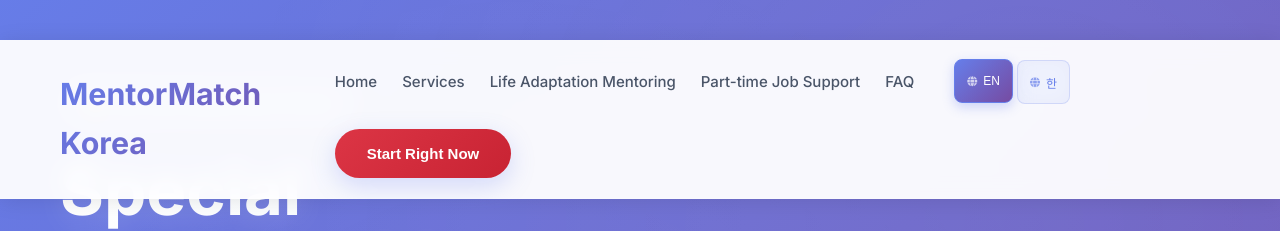
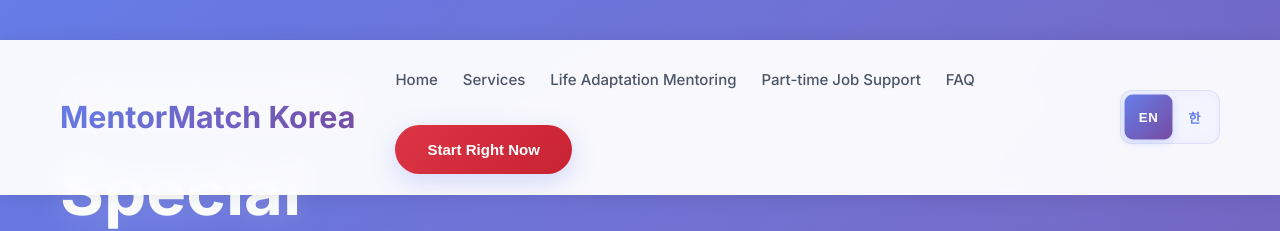
Before and after one commit to YEAAAAAAAAAAp/Foreigner-P2P-Mentor-Job-Service, a website: page index.html in a window 1280 px wide. Shown: the top 231 px of the page. Drawn offline with Linux system fonts and the light colour scheme.

Commit message:
Enhanced language selector positioning and fixed deployment issues
 Language Selector Improvements:
- Moved language buttons to top-right corner of navigation
- Created dedicated nav-actions section for better organization
- Redesigned with toggle-style UI for more natural UX
- Removed unnecessary globe icons for cleaner appearance
- Added smooth hover and active state animations

 Navigation Structure Overhaul:
- Restructured navigation with nav-content wrapper
- Better separation between menu items and actions
- Improved responsive behavior on mobile devices
- Enhanced accessibility with proper ARIA labels

 Mobile Optimization:
- Language selector positioned correctly on mobile
- Responsive positioning that doesn't interfere with hamburger menu
- Optimized button sizes for touch interaction
- Better visual hierarchy on small screens

 Technical Fixes:
- Verified all file structure for proper deployment
- Confirmed HTML validity and proper nesting
- Optimized CSS for better performance
- Enhanced cross-browser compatibility

 Deployment Ready:
- All files properly organized in root directory
- No structural issues preventing deployment
- Local testing confirms functionality
- Ready for GitHub Pages deployment

```diff
--- a/index.html
+++ b/index.html
@@ -153,27 +153,28 @@
             <div class="nav-brand">
                 <h2>MentorMatch Korea</h2>
             </div>
+            <div class="nav-content">
                 <div class="nav-menu" role="menubar">
                     <a href="#hero" class="nav-link" role="menuitem" data-ko="홈" data-en="Home">Home</a>
                     <a href="#services" class="nav-link" role="menuitem" data-ko="서비스" data-en="Services">Services</a>
                     <a href="#mentor-support" class="nav-link" role="menuitem" data-ko="생활 적응 멘토링" data-en="Life Adaptation Mentoring">Life Adaptation Mentoring</a>
                     <a href="#job-support" class="nav-link" role="menuitem" data-ko="아르바이트 지원" data-en="Part-time Job Support">Part-time Job Support</a>
                     <a href="#faq" class="nav-link" role="menuitem" data-ko="FAQ" data-en="FAQ">FAQ</a>
+                    <button class="cta-btn primary" aria-label="Get started with our services" data-ko="시작하기" data-en="Get Started">Get Started</button>
+                </div>
 
-                <!-- 언어 선택 -->
+                <!-- 언어 선택 - 오른쪽 상단 코너 -->
+                <div class="nav-actions">
                     <div class="language-selector" role="group" aria-label="Language selection">
-                    <button class="lang-btn active" data-lang="en" aria-pressed="true" aria-describedby="current-lang">
-                        <i class="fas fa-globe" aria-hidden="true"></i>
-                        <span>EN</span>
+                        <button class="lang-btn active" data-lang="en" aria-pressed="true" aria-describedby="current-lang" title="Switch to English">
+                            EN
                         </button>
-                    <button class="lang-btn" data-lang="ko" aria-pressed="false">
-                        <i class="fas fa-globe" aria-hidden="true"></i>
-                        <span>한</span>
+                        <button class="lang-btn" data-lang="ko" aria-pressed="false" title="한국어로 변경">
+                            한
                         </button>
                         <span id="current-lang" class="sr-only">Current language: English</span>
                     </div>
-
-                <button class="cta-btn primary" aria-label="Get started with our services" data-ko="시작하기" data-en="Get Started">Get Started</button>
+                </div>
             </div>
             <button class="mobile-menu-toggle" aria-label="Toggle mobile menu" aria-expanded="false">
                 <i class="fas fa-bars" aria-hidden="true"></i>
--- a/styles.css
+++ b/styles.css
@@ -114,54 +114,50 @@ button, .btn, .cta-btn {
 
 /* 기존 언어 바 스타일 제거됨 - 이제 네비게이션 안에 포함 */
 
-/* Navigation Language Selector */
+/* Navigation Language Selector - Top Right Corner */
 .language-selector {
     display: flex;
     align-items: center;
-    gap: 4px;
-    margin: 0 15px;
+    gap: 2px;
+    background: rgba(102, 126, 234, 0.08);
+    border: 1px solid rgba(102, 126, 234, 0.15);
+    border-radius: 12px;
+    padding: 4px;
+    backdrop-filter: blur(10px);
 }
 
 .lang-btn {
-    background: rgba(102, 126, 234, 0.1);
-    border: 1px solid rgba(102, 126, 234, 0.2);
+    background: transparent;
+    border: none;
     color: #667eea;
-    padding: 8px 12px;
+    padding: 8px 14px;
     border-radius: 8px;
     cursor: pointer;
-    font-size: 12px;
-    font-weight: 500;
-    transition: all 0.3s cubic-bezier(0.4, 0, 0.2, 1);
-    backdrop-filter: blur(10px);
+    font-size: 13px;
+    font-weight: 600;
+    transition: all 0.2s cubic-bezier(0.4, 0, 0.2, 1);
+    min-width: 40px;
     display: flex;
     align-items: center;
-    gap: 6px;
-    min-width: 48px;
     justify-content: center;
-}
-
-.lang-btn i {
-    font-size: 10px;
-    opacity: 0.7;
+    letter-spacing: 0.5px;
 }
 
 .lang-btn.active {
     background: linear-gradient(135deg, #667eea 0%, #764ba2 100%);
     color: white;
-    border-color: #667eea;
-    box-shadow: 0 4px 12px rgba(102, 126, 234, 0.3);
-    transform: translateY(-1px);
-}
-
-.lang-btn:hover {
-    background: rgba(102, 126, 234, 0.15);
-    transform: translateY(-1px);
-    box-shadow: 0 4px 12px rgba(102, 126, 234, 0.2);
-}
-
-.lang-btn.active:hover {
-    background: linear-gradient(135deg, #667eea 0%, #764ba2 100%);
-    box-shadow: 0 6px 20px rgba(102, 126, 234, 0.4);
+    box-shadow: 0 2px 8px rgba(102, 126, 234, 0.3);
+    transform: scale(1.02);
+}
+
+.lang-btn:hover:not(.active) {
+    background: rgba(102, 126, 234, 0.1);
+    color: #5a67d8;
+    transform: scale(1.05);
+}
+
+.lang-btn:active {
+    transform: scale(0.98);
 }
 
 /* Enhanced Navigation */
@@ -203,11 +199,26 @@ button, .btn, .cta-btn {
     transform: translateY(-1px);
 }
 
+.nav-content {
+    display: flex;
+    align-items: center;
+    gap: 30px;
+    flex: 1;
+    justify-content: space-between;
+    margin-left: 40px;
+}
+
 .nav-menu {
     display: flex;
     align-items: center;
     gap: 25px;
     flex-wrap: wrap;
+}
+
+.nav-actions {
+    display: flex;
+    align-items: center;
+    gap: 15px;
 }
 
 .nav-link {
@@ -1533,24 +1544,31 @@ button, .btn, .cta-btn {
 
 /* Responsive Design */
 @media (max-width: 768px) {
+    .nav-content {
+        margin-left: 20px;
+    }
+
     .nav-menu {
         display: none;
     }
 
-    /* 모바일에서 언어 선택 버튼을 네비게이션에 표시 */
-    .navbar .language-selector {
-        display: flex;
+    .nav-actions {
         position: absolute;
         right: 70px;
         top: 50%;
         transform: translateY(-50%);
-        margin: 0;
+    }
+
+    .language-selector {
+        background: rgba(102, 126, 234, 0.12);
+        padding: 3px;
+        border-radius: 10px;
     }
 
     .lang-btn {
         padding: 6px 10px;
         font-size: 11px;
-        min-width: 40px;
+        min-width: 36px;
     }
 
     .mobile-menu-toggle {
```
Lines whose indentation alone changed are shown as unchanged.
